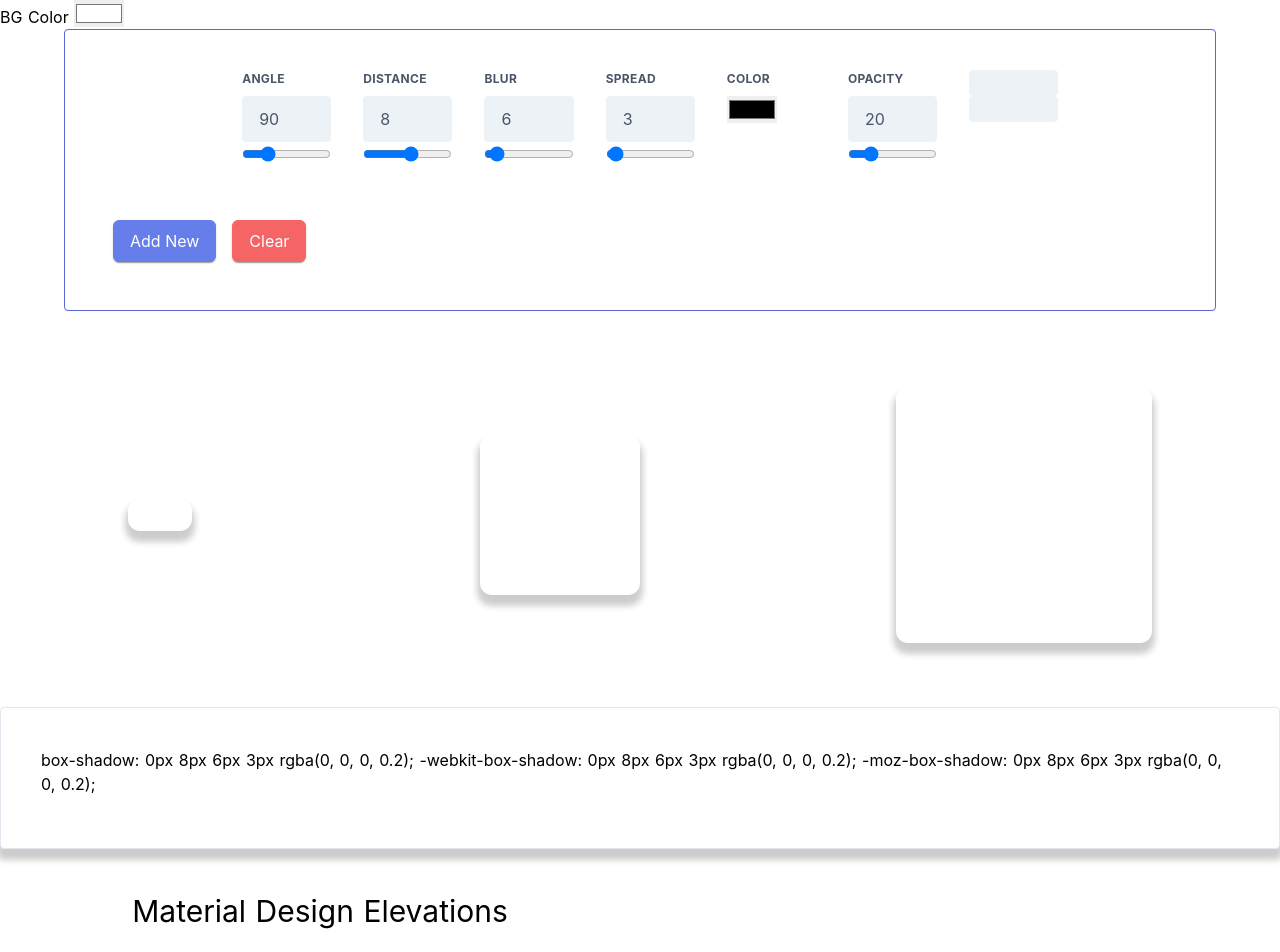
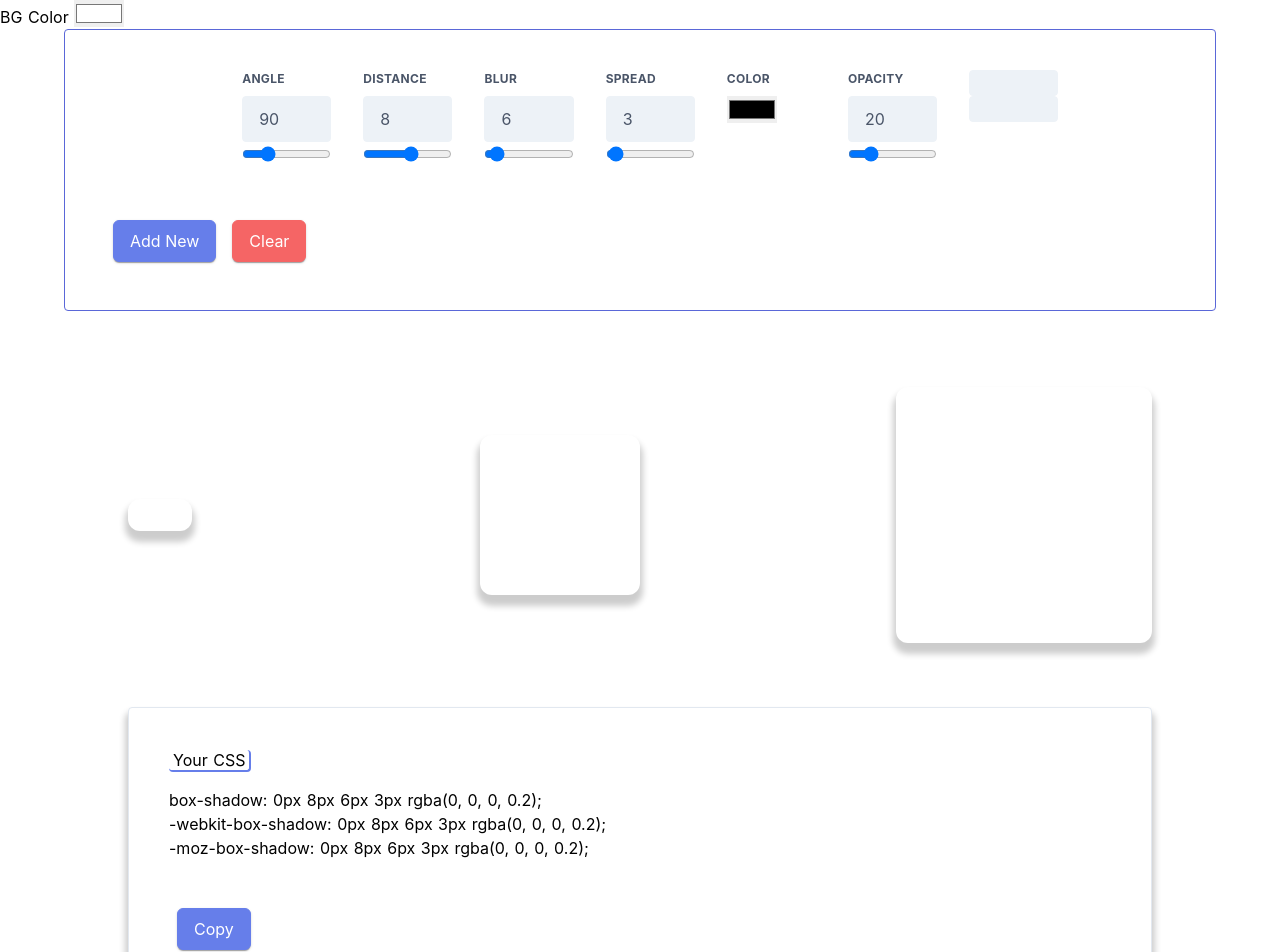
Before and after one commit to jcz530/shadows, a Nuxt app: page / in a window 1280 px wide. Shown: the top 952 px of the page. Built offline with nearby package versions, Linux system fonts and the light colour scheme.

Commit message:
added card styles and copy function

```diff
--- a/components/CSSValueCard.vue
+++ b/components/CSSValueCard.vue
@@ -1,14 +1,23 @@
 <template>
     <div class="flex justify-center mb-10">
-      <div :style="cssShadow" class="bg-white w-50 h-50 border border-solid border-red-300X rounded p-10 mt-16">
+      <div :style="cssShadow" class="bg-white w-4/5 h-50 border border-solid border-red-300X rounded p-10 mt-16">
         <div class="mb-3 pt-0">
-          <p>{{cssShadow}}</p>
+          <p><span class="border-b-2 border-r-2 border-indigo-500 rounded pr-1 pl-1">Your CSS</span></p>
+          <p class="my-4 " style="white-space: pre;">{{cssShadow}}</p>
+          <button
+            class="mt-8 mdc-elevation--z1 border border-indigo-500 bg-indigo-500 text-white rounded-md px-4 py-2 m-2 transition duration-500 ease select-none hover:bg-indigo-600 focus:outline-none focus:shadow-outline"
+            @click="copyCSS"
+          >
+            Copy
+          </button>
+
         </div>
       </div>
     </div>
 </template>
 <script>
 import { mapMutations, mapGetters } from 'vuex'
+import { copy } from "../utils/clipboard"
 
 export default {
   data() {
@@ -26,6 +35,9 @@ export default {
       addShadow: 'builder/addShadow'
     }),
 
+    copyCSS() {
+      copy(this.cssShadow)
+    },
   },
   mounted() {
 
```
